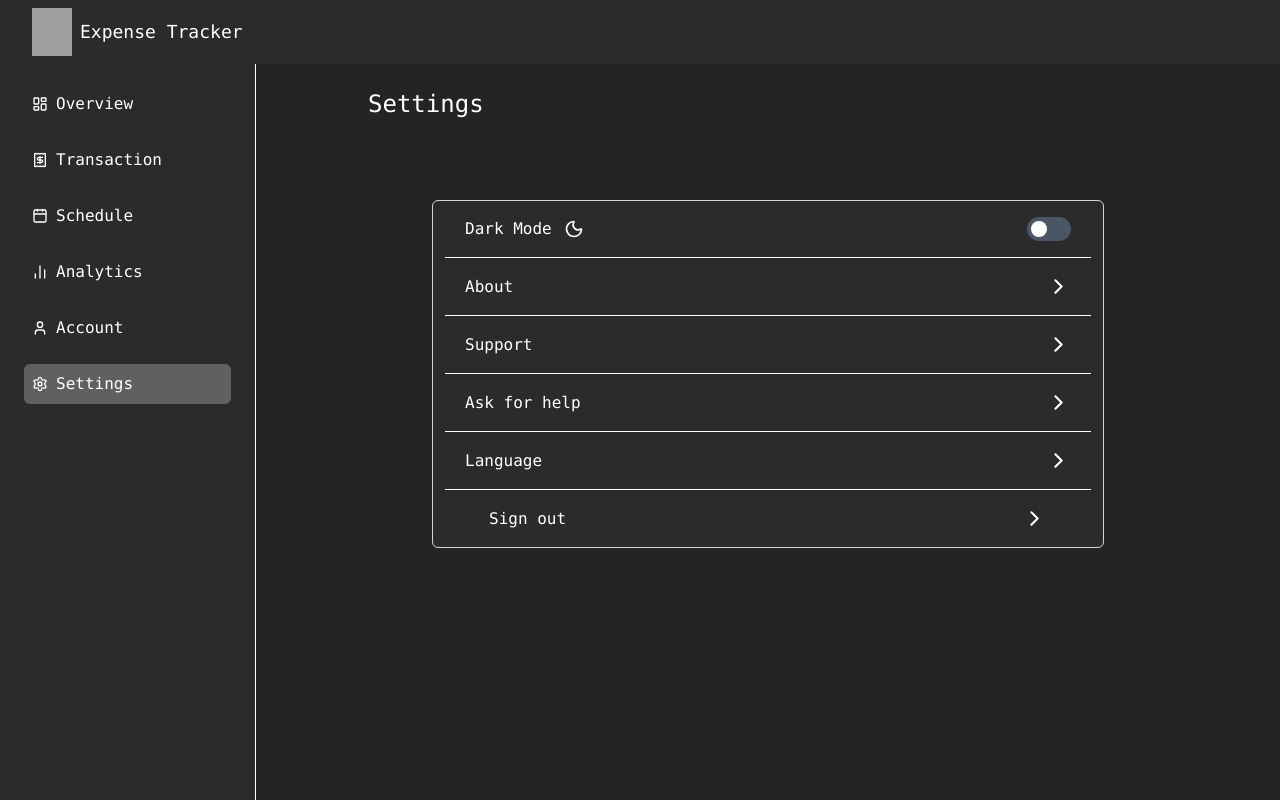
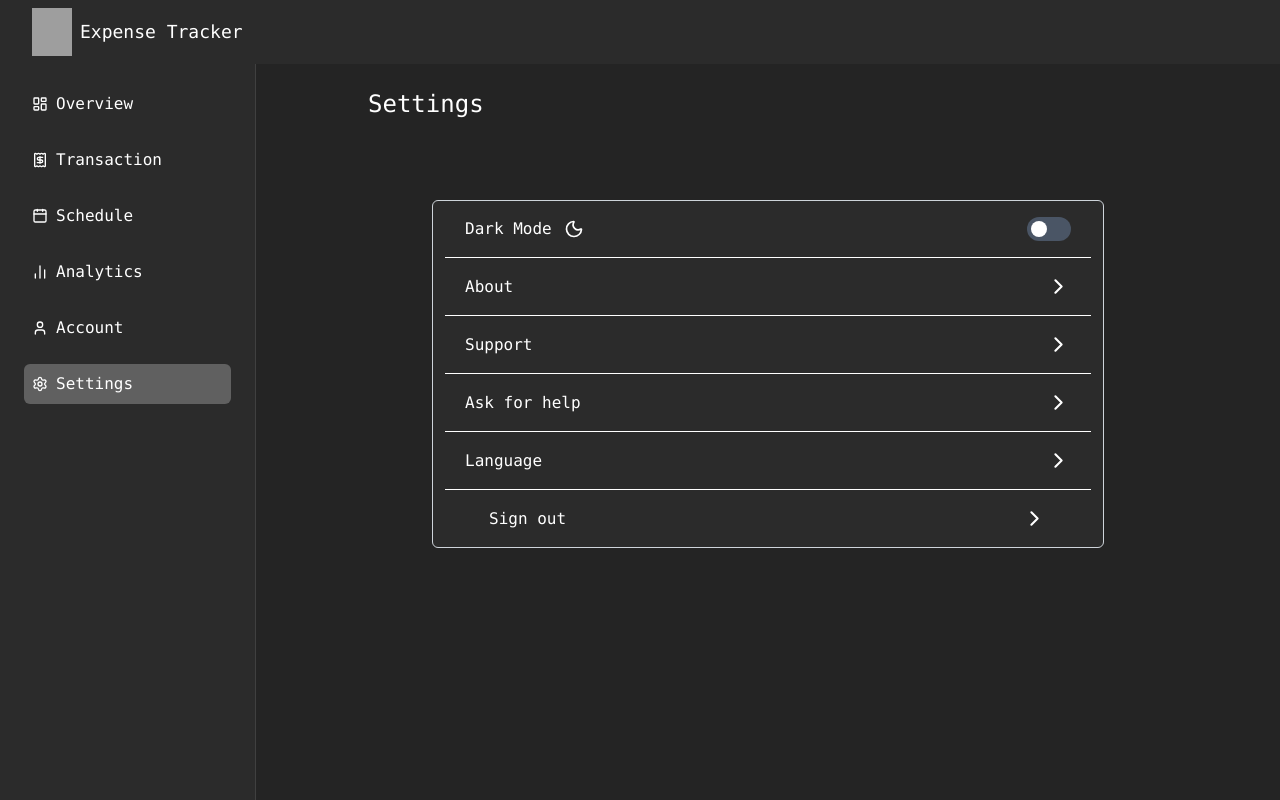
Before and after one commit to Ein-shen/Finance_tracker, a React (Vite) app in the folder client/: page /dashboard/settings in a window 1280 px wide. Built offline with nearby package versions, Linux system fonts and the light colour scheme; no server answers; grey boxes are pictures that could not be loaded.

Commit message:
added border white 10

```diff
--- a/client/src/pages/user/Leftsidebar.jsx
+++ b/client/src/pages/user/Leftsidebar.jsx
@@ -54,7 +54,7 @@ export const Leftsidebar = () => {
 
       {/* Sidebar: always starts right below the navbar */}
       <div
-        className={`theme-card w-64 fixed left-0 top-16 bottom-0 flex flex-col items-center text-center theme-text border-r border-border z-40 transform transition-transform duration-300 overflow-y-auto ${
+        className={`theme-card w-64 fixed left-0 top-16 bottom-0 flex flex-col items-center text-center theme-text border-white/10 border-r  z-40 transform transition-transform duration-300 overflow-y-auto ${
           isOpen ? 'translate-x-0' : '-translate-x-full'
         } md:translate-x-0`}
       >
```
